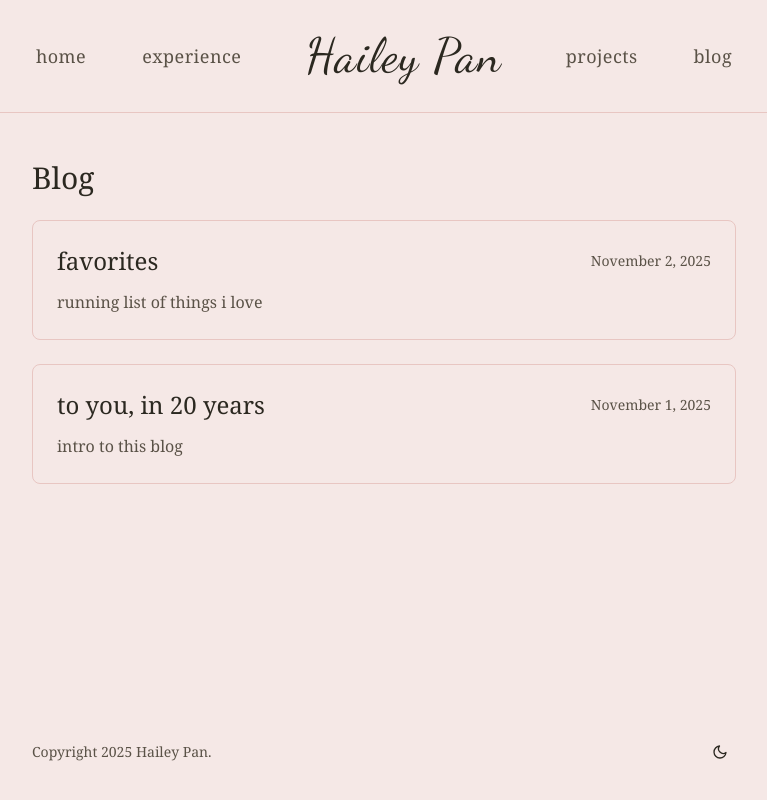
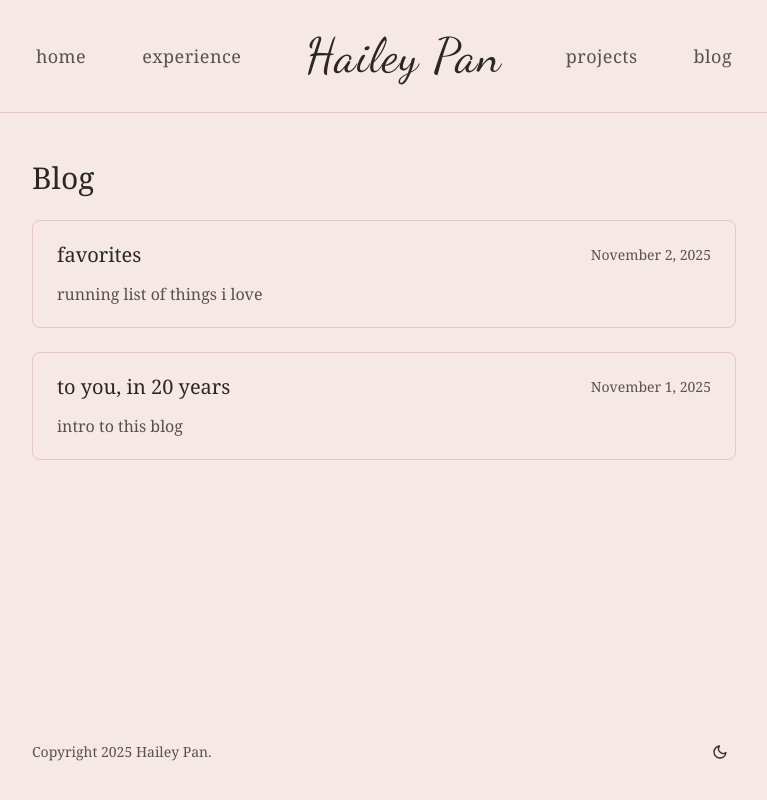
Before and after one commit to hap196/portfolio-website, a Next.js app: page /blog in a window 1280 px wide. Shown: the whole page, without its empty margins (256-1023 px from the left). Built offline with nearby package versions, Linux system fonts and the light colour scheme; a web font is replaced by a local one.

Commit message:
fix timezone issue + make blog card smaller

```diff
--- a/app/components/BlogCard.tsx
+++ b/app/components/BlogCard.tsx
@@ -13,7 +13,9 @@ export default function BlogCard({
   excerpt,
   slug,
 }: BlogCardProps) {
-  const formattedDate = new Date(date).toLocaleDateString("en-US", {
+  const [year, month, day] = date.split("-").map(Number);
+  const localDate = new Date(year, month - 1, day);
+  const formattedDate = localDate.toLocaleDateString("en-US", {
     year: "numeric",
     month: "long",
     day: "numeric",
@@ -21,9 +23,9 @@ export default function BlogCard({
 
   return (
     <Link href={`/blog/${slug}`} className="block group">
-      <div className="border border-[var(--color-border)] rounded-lg p-6 transition-all hover:border-[var(--color-accent)] hover:shadow-md">
+      <div className="border border-[var(--color-border)] rounded-lg px-6 py-5 transition-all hover:border-[var(--color-accent)] hover:shadow-md">
         <div className="flex flex-col sm:flex-row sm:items-center sm:justify-between gap-2 mb-3">
-          <h2 className="text-2xl font-light text-[var(--color-text-primary)] font-serif group-hover:text-[var(--color-accent)] transition-colors">
+          <h2 className="text-xl font-light text-[var(--color-text-primary)] font-serif group-hover:text-[var(--color-accent)] transition-colors">
             {title}
           </h2>
           <time className="text-sm text-[var(--color-text-secondary)] font-serif whitespace-nowrap">
```
